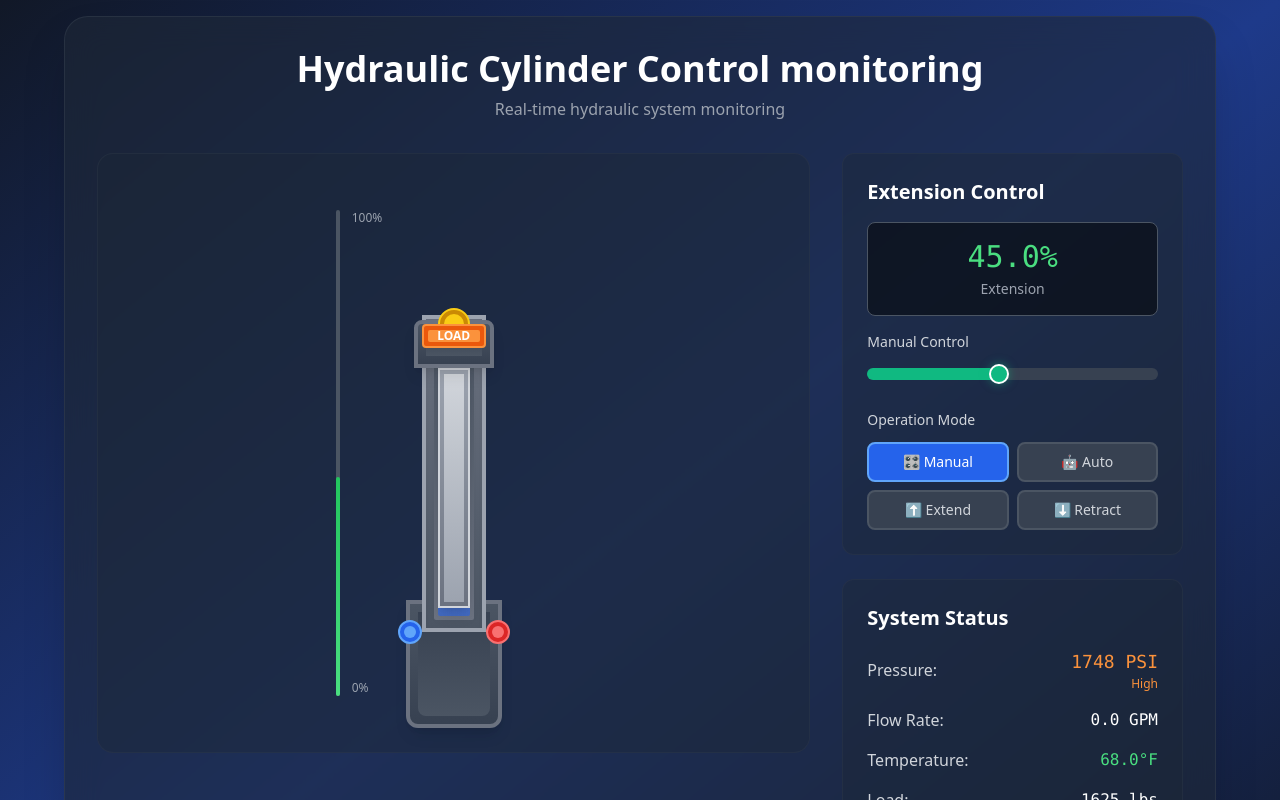
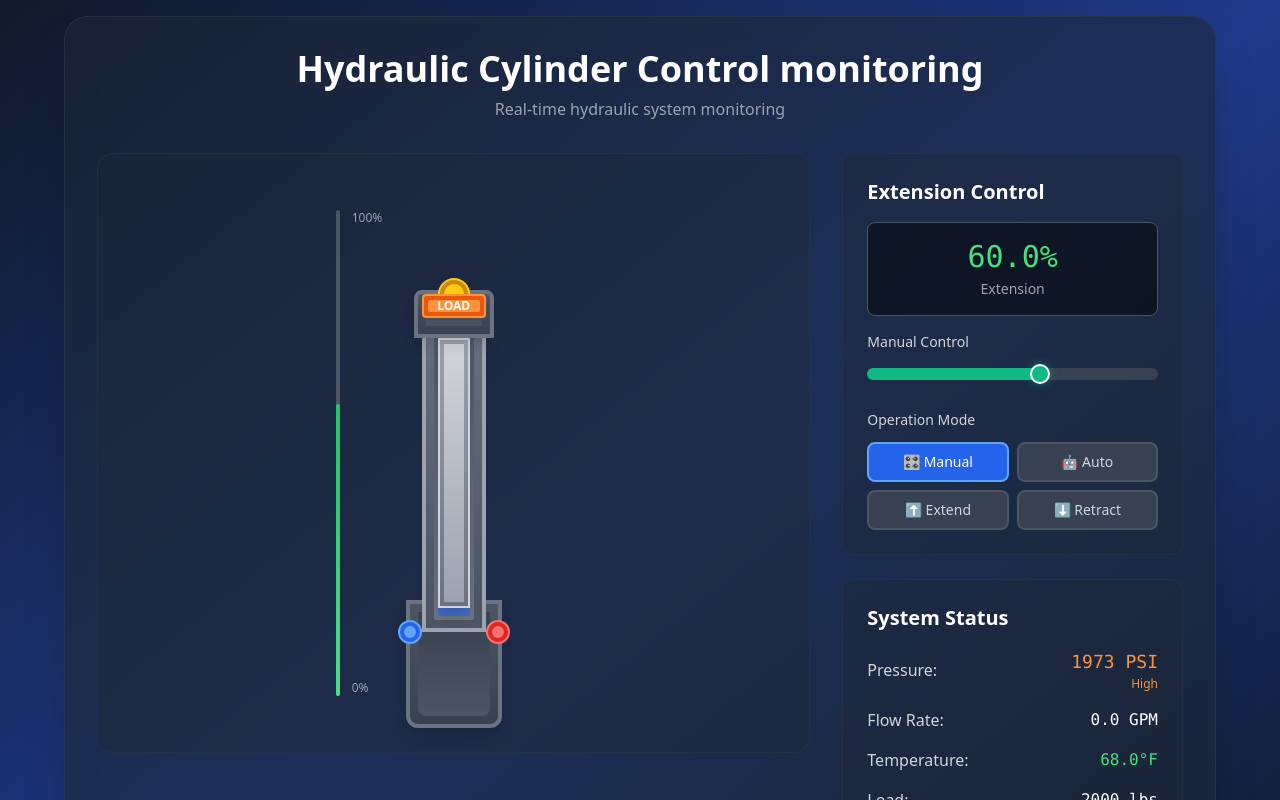
Before and after one commit to Harshithshetty07/Cylinder-level-indicatior-dashboard, a Next.js app in the folder frontend/: page / in a window 1280 px wide. Shown: the top 800 px of the page. Built offline with nearby package versions, Linux system fonts and the light colour scheme.

Commit message:
working on some vertical cylinder design

```diff
--- a/frontend/app/components/CylinderIndicator.js
+++ b/frontend/app/components/CylinderIndicator.js
@@ -3,7 +3,7 @@ import React, { useState, useEffect } from 'react';
 import { motion, AnimatePresence } from 'framer-motion';
 
 const HydraulicCylinderIndicator = () => {
-  const [extension, setExtension] = useState(45);
+  const [extension, setExtension] = useState(60);
   const [pressure, setPressure] = useState(1250);
   const [isOperating, setIsOperating] = useState(false);
   const [operationMode, setOperationMode] = useState('manual'); // manual, auto, extend, retract
```
